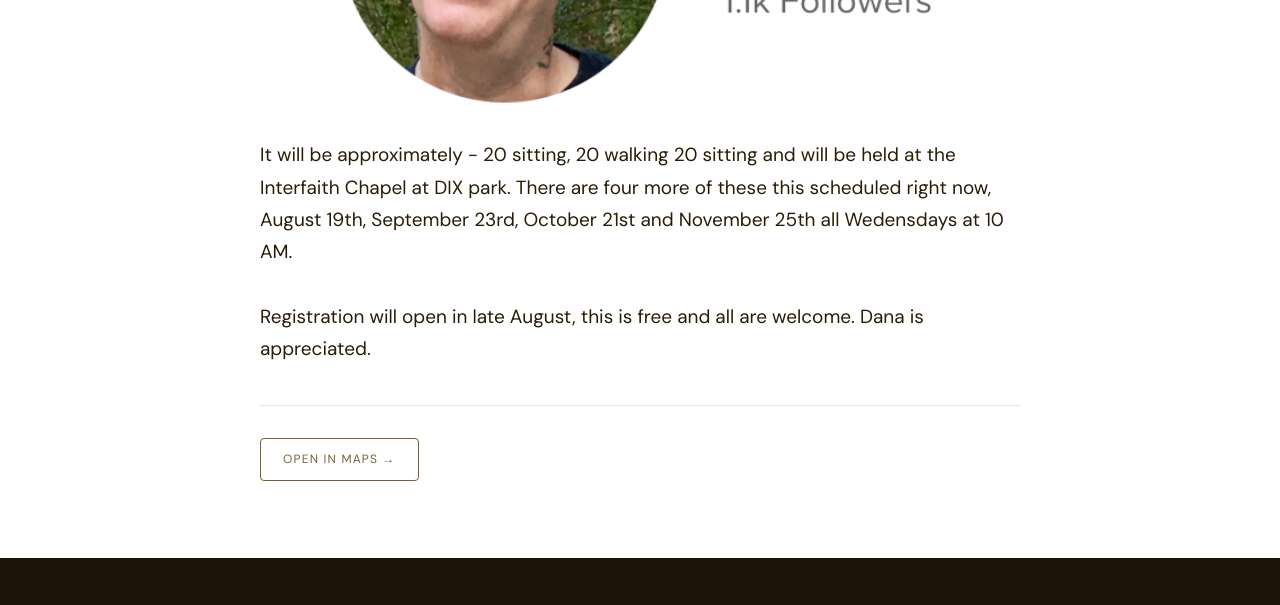
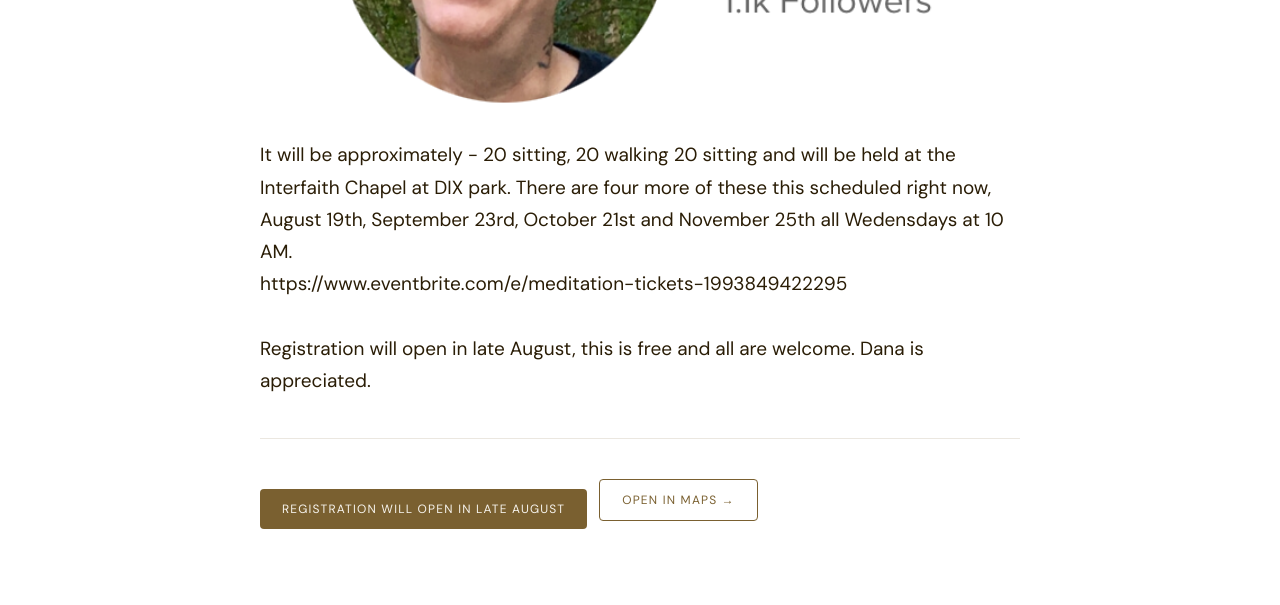
Before and after one commit to Trianglerefugerecoverywebsite/sitraleigh, an Eleventy site: page src/events/2026-07-18-hour-long-meditation-class-at-dix-park-chapel-with-teacher-cary-brief-1.md in a window 1280 px wide. Shown: the part 860-1465 px from the top of the page. Built offline with nearby package versions, Linux system fonts and the light colour scheme; Eleventy itself is replaced by a stand-in of ours; files that its build step writes are made by us from their sources.

Commit message:
Update Events & Retreats “2026-07-18-hour-long-meditation-class-at-dix-park-chapel-with-teacher-cary-brief-1”

```diff
--- a/src/events/2026-07-18-hour-long-meditation-class-at-dix-park-chapel-with-teacher-cary-brief-1.md
+++ b/src/events/2026-07-18-hour-long-meditation-class-at-dix-park-chapel-with-teacher-cary-brief-1.md
@@ -12,9 +12,10 @@ description: >-
   at the Interfaith Chapel at DIX park. There are four more of these this
   scheduled right now, August 19th,  September 23rd, October 21st and November
   25th  all Wedensdays at 10 AM.
-
+   https://www.eventbrite.com/e/meditation-tickets-1993849422295
 
   Registration will open in late August, this is free and all are welcome.  Dana is appreciated.
+registration_link: https://www.eventbrite.com/e/meditation-tickets-1993849422295
 registration_label: Registration will open in late August
 photo: /images/uploads/image-7-12-26-at-6.37 am.png
 featured: false
```
